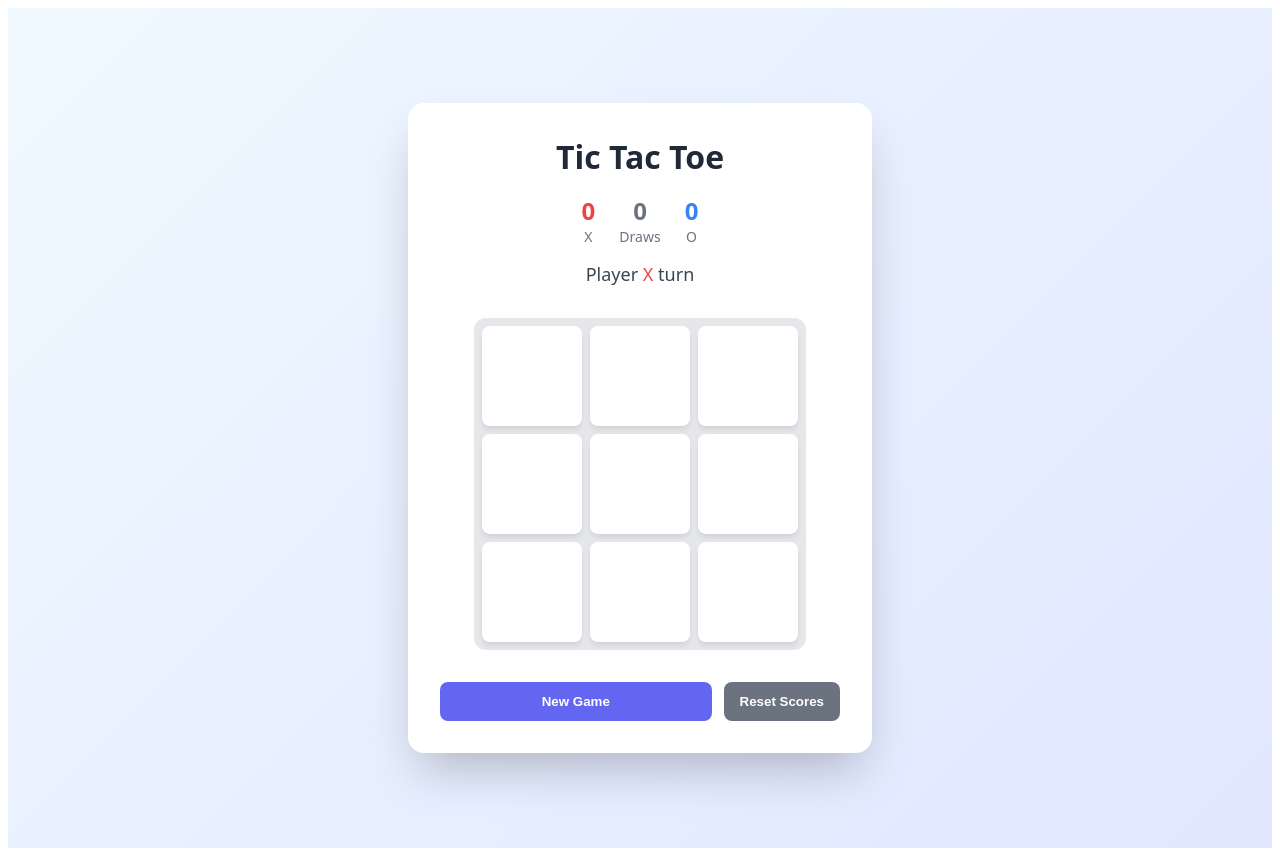
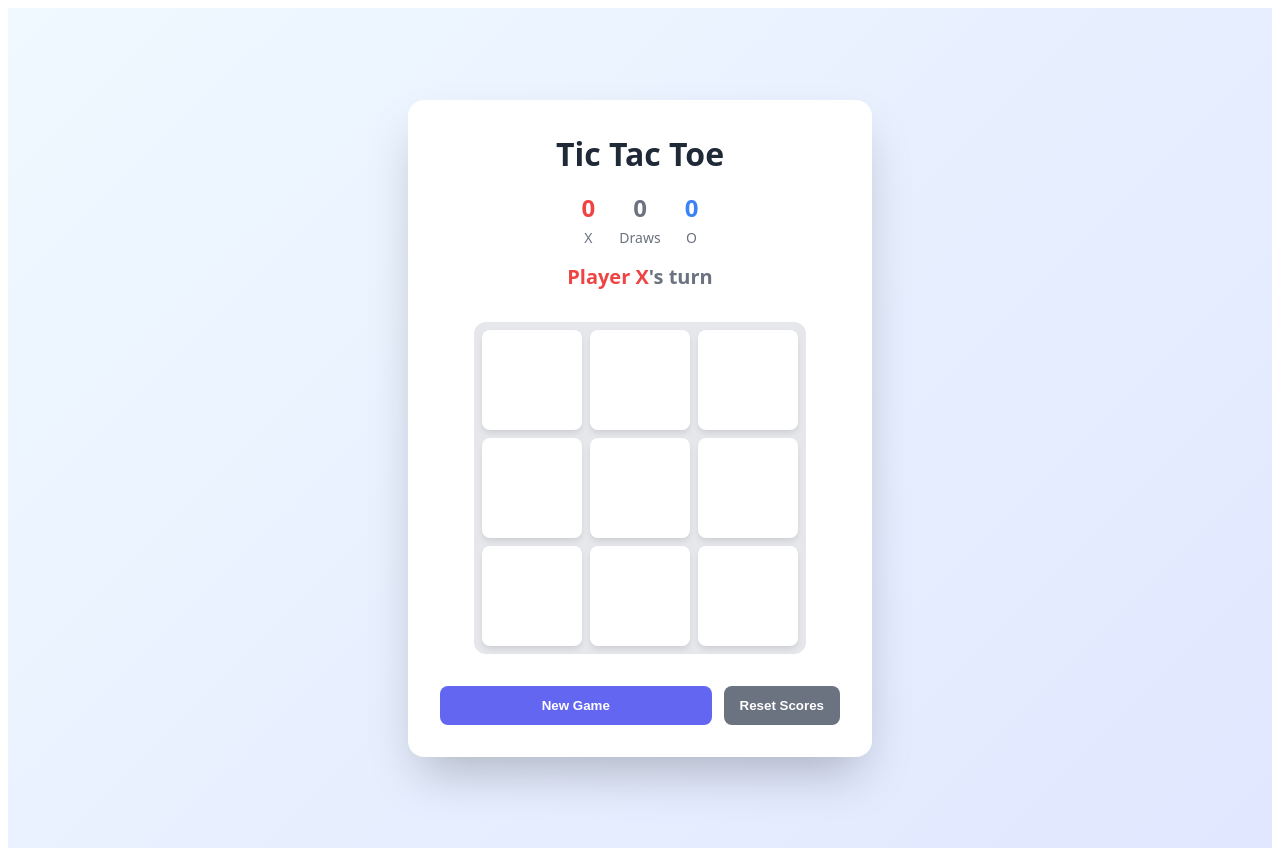
Before and after one commit to SoliraZ/tic-tac-toe, a Next.js app in the folder app/: page / in a window 1280 px wide. Built offline with nearby package versions, Linux system fonts and the light colour scheme.

Commit message:
Refactor Tic-Tac-Toe component to utilize CSS modules for styling; enhance UI structure and improve game reset functionality.

```diff
--- a/app/src/app/page.tsx
+++ b/app/src/app/page.tsx
@@ -4,6 +4,7 @@ import React, { useState } from "react";
 import { motion, AnimatePresence } from "framer-motion";
 import Confetti from "react-confetti";
 import { useWindowSize } from "react-use";
+import styles from "./tictactoe.module.css";
 
 const WIN_PATTERNS = [
   [0, 1, 2], [3, 4, 5], [6, 7, 8], // rows
@@ -56,11 +57,11 @@ export default function TicTacToe() {
   };
 
   const resetGame = () => {
+    setWinningPattern(null);
+    setWinner(null);
+    setGameStatus("playing");
     setBoard(Array(9).fill(null));
     setCurrentPlayer("X");
-    setGameStatus("playing");
-    setWinner(null);
-    setWinningPattern(null);
   };
 
   const resetScores = () => {
@@ -68,80 +69,53 @@ export default function TicTacToe() {
   };
 
   return (
-    <div style={{
-      minHeight: "100vh",
-      background: "linear-gradient(135deg, #f0f9ff 0%, #e0e7ff 100%)",
-      display: "flex",
-      alignItems: "center",
-      justifyContent: "center",
-      padding: "20px",
-      fontFamily: "system-ui, -apple-system, sans-serif"
-    }}>
+    <div className={styles.container}>
       {gameStatus === "won" && (
-        <Confetti width={width} height={height} numberOfPieces={250} recycle={false} />
+        <Confetti
+          width={width}
+          height={height}
+          numberOfPieces={250}
+          recycle={false}
+        />
       )}
-      <div style={{
-        background: "white",
-        borderRadius: "16px",
-        boxShadow: "0 25px 50px -12px rgba(0, 0, 0, 0.25)",
-        padding: "32px",
-        maxWidth: "400px",
-        width: "100%"
-      }}>
-        {/* Header */}
-        <div style={{ textAlign: "center", marginBottom: "32px" }}>
-          <h1 style={{
-            fontSize: "32px",
-            fontWeight: "bold",
-            color: "#1f2937",
-            marginBottom: "16px",
-            margin: "0 0 16px 0"
-          }}>
-            Tic Tac Toe
-          </h1>
 
-          {/* Scores */}
-          <div style={{
-            display: "flex",
-            justifyContent: "center",
-            gap: "24px",
-            marginBottom: "16px"
-          }}>
-            <div style={{ textAlign: "center" }}>
-              <div style={{ fontSize: "24px", fontWeight: "bold", color: "#ef4444" }}>
+      <div className={styles.gameCard}>
+        <div className={styles.header}>
+          <h1 className={styles.title}>Tic Tac Toe</h1>
+
+          <div className={styles.scores}>
+            <div className={styles.scoreItem}>
+              <div className={`${styles.scoreNumber} ${styles.scoreNumberX}`}>
                 {scores.X}
               </div>
-              <div style={{ fontSize: "14px", color: "#6b7280" }}>X</div>
+              <div className={styles.scoreLabel}>X</div>
             </div>
-            <div style={{ textAlign: "center" }}>
-              <div style={{ fontSize: "24px", fontWeight: "bold", color: "#6b7280" }}>
+            <div className={styles.scoreItem}>
+              <div className={`${styles.scoreNumber} ${styles.scoreNumberDraw}`}>
                 {scores.draws}
               </div>
-              <div style={{ fontSize: "14px", color: "#6b7280" }}>Draws</div>
+              <div className={styles.scoreLabel}>Draws</div>
             </div>
-            <div style={{ textAlign: "center" }}>
-              <div style={{ fontSize: "24px", fontWeight: "bold", color: "#3b82f6" }}>
+            <div className={styles.scoreItem}>
+              <div className={`${styles.scoreNumber} ${styles.scoreNumberO}`}>
                 {scores.O}
               </div>
-              <div style={{ fontSize: "14px", color: "#6b7280" }}>O</div>
+              <div className={styles.scoreLabel}>O</div>
             </div>
           </div>
 
-          {/* Game Status */}
           <AnimatePresence mode="wait">
             {gameStatus === "playing" && (
               <motion.div
                 key="playing"
-                initial={{ opacity: 0, y: 10 }}
+                initial={{ opacity: 0, y: -20 }}
                 animate={{ opacity: 1, y: 0 }}
-                exit={{ opacity: 0, y: -10 }}
-                style={{ fontSize: "18px", color: "#374751" }}
+                exit={{ opacity: 0, y: 20 }}
+                className={styles.status}
               >
-                Player{" "}
-                <span style={{ color: currentPlayer === "X" ? "#ef4444" : "#3b82f6" }}>
-                  {currentPlayer}
-                </span>{" "}
-                turn
+                <span className={currentPlayer === "X" ? styles.playerX : styles.playerO}>
+                  Player {currentPlayer}
+                </span>'s turn
               </motion.div>
             )}
 
@@ -151,13 +125,18 @@ export default function TicTacToe() {
                 initial={{ opacity: 0, scale: 0.8 }}
                 animate={{ opacity: 1, scale: 1 }}
                 exit={{ opacity: 0, scale: 0.8 }}
-                style={{ fontSize: "20px", fontWeight: "bold" }}
+                className={`${styles.status} ${styles.statusWon}`}
               >
-                🎉{" "}
-                <span style={{ color: winner === "X" ? "#ef4444" : "#3b82f6" }}>
+                <motion.span
+                  animate={{ rotate: [0, 10, -10, 0] }}
+                  transition={{ duration: 0.5, repeat: 3 }}
+                  className={styles.emoji}
+                >
+                  🎉
+                </motion.span>
+                <span className={winner === "X" ? styles.playerX : styles.playerO}>
                   Player {winner}
-                </span>{" "}
-                wins!
+                </span> wins!
               </motion.div>
             )}
 
@@ -167,53 +146,42 @@ export default function TicTacToe() {
                 initial={{ opacity: 0, scale: 0.8 }}
                 animate={{ opacity: 1, scale: 1 }}
                 exit={{ opacity: 0, scale: 0.8 }}
-                style={{ fontSize: "20px", fontWeight: "bold", color: "#6b7280" }}
+                className={`${styles.status} ${styles.statusDraw}`}
               >
-                🤝 It's a draw!
+                <span className={styles.emoji}>🤝</span>
+                It's a draw!
               </motion.div>
             )}
           </AnimatePresence>
         </div>
 
-        {/* Game Board */}
-        <div style={{ position: "relative", marginBottom: "32px" }}>
-          <div style={{
-            display: "grid",
-            gridTemplateColumns: "repeat(3, 1fr)",
-            gap: "8px",
-            backgroundColor: "#e5e7eb",
-            padding: "8px",
-            borderRadius: "12px",
-            margin: "0 auto",
-            width: "fit-content"
-          }}>
+        <div className={styles.board}>
+          <div className={styles.boardGrid}>
             {board.map((cell, index) => (
               <motion.button
                 key={index}
                 onClick={() => handleCellClick(index)}
-                style={{
-                  width: "100px",
-                  height: "100px",
-                  backgroundColor: winningPattern?.includes(index) ? "#fef2f2" : "white",
-                  borderRadius: "8px",
-                  boxShadow: "0 4px 6px -1px rgba(0, 0, 0, 0.1)",
-                  display: "flex",
-                  alignItems: "center",
-                  justifyContent: "center",
-                  fontSize: "36px",
-                  fontWeight: "bold",
-                  border: "none",
-                  cursor: !cell && gameStatus === "playing" ? "pointer" : "default",
-                  transition: "all 0.2s"
-                }}
+                className={`
+                  ${styles.cell}
+                  ${winningPattern?.includes(index) && gameStatus === "won" ? styles.cellWinning : ''}
+                  ${!cell && gameStatus === "playing" ? styles.cellPlaying : ''}
+                `}
+                disabled={!!cell || gameStatus !== "playing"}
                 whileHover={!cell && gameStatus === "playing" ? { scale: 1.02 } : {}}
                 whileTap={!cell && gameStatus === "playing" ? { scale: 0.98 } : {}}
-                animate={winningPattern?.includes(index) ? { scale: [1, 1.02, 1], boxShadow: [
-                  "0 4px 6px -1px rgba(0,0,0,0.1)",
-                  "0 0px 24px 2px #fca5a5",
-                  "0 4px 6px -1px rgba(0,0,0,0.1)"
-                ] } : {}}
-                transition={winningPattern?.includes(index) ? { repeat: Infinity, duration: 0.8, ease: "easeInOut" } : {}}
+                animate={winningPattern?.includes(index) ? {
+                  scale: [1, 1.02, 1],
+                  boxShadow: [
+                    "0 4px 6px -1px rgba(0,0,0,0.1)",
+                    "0 0px 24px 2px #fca5a5",
+                    "0 4px 6px -1px rgba(0,0,0,0.1)"
+                  ]
+                } : {}}
+                transition={winningPattern?.includes(index) ? {
+                  repeat: Infinity,
+                  duration: 0.8,
+                  ease: "easeInOut"
+                } : {}}
               >
                 <AnimatePresence>
                   {cell && (
@@ -226,7 +194,7 @@ export default function TicTacToe() {
                         stiffness: 200,
                         damping: 15
                       }}
-                      style={{ color: cell === "X" ? "#ef4444" : "#3b82f6" }}
+                      className={`${styles.cellContent} ${cell === "X" ? styles.playerX : styles.playerO}`}
                     >
                       {cell}
                     </motion.span>
@@ -237,22 +205,11 @@ export default function TicTacToe() {
           </div>
         </div>
 
-        {/* Buttons */}
-        <div style={{ display: "flex", gap: "12px" }}>
+        <div className={styles.buttons}>
           <motion.button
             onClick={resetGame}
-            style={{
-              flex: 1,
-              backgroundColor: "#6366f1",
-              color: "white",
-              padding: "12px 16px",
-              borderRadius: "8px",
-              fontWeight: "600",
-              border: "none",
-              cursor: "pointer",
-              transition: "background-color 0.2s"
-            }}
-            whileHover={{ scale: 1.02, backgroundColor: "#5856eb" }}
+            className={`${styles.button} ${styles.buttonPrimary}`}
+            whileHover={{ scale: 1.02 }}
             whileTap={{ scale: 0.98 }}
           >
             New Game
@@ -260,17 +217,8 @@ export default function TicTacToe() {
 
           <motion.button
             onClick={resetScores}
-            style={{
-              backgroundColor: "#6b7280",
-              color: "white",
-              padding: "12px 16px",
-              borderRadius: "8px",
-              fontWeight: "600",
-              border: "none",
-              cursor: "pointer",
-              transition: "background-color 0.2s"
-            }}
-            whileHover={{ scale: 1.02, backgroundColor: "#565961" }}
+            className={`${styles.button} ${styles.buttonSecondary}`}
+            whileHover={{ scale: 1.02 }}
             whileTap={{ scale: 0.98 }}
           >
             Reset Scores
--- /dev/null
+++ b/app/src/app/tictactoe.module.css
@@ -0,0 +1,175 @@
+.container {
+    min-height: 100vh;
+    background: linear-gradient(135deg, #f0f9ff 0%, #e0e7ff 100%);
+    display: flex;
+    align-items: center;
+    justify-content: center;
+    padding: 20px;
+    font-family: system-ui, -apple-system, sans-serif;
+}
+
+.gameCard {
+    background: white;
+    border-radius: 16px;
+    box-shadow: 0 25px 50px -12px rgba(0, 0, 0, 0.25);
+    padding: 32px;
+    max-width: 400px;
+    width: 100%;
+}
+
+.header {
+    text-align: center;
+    margin-bottom: 32px;
+}
+
+.title {
+    font-size: 32px;
+    font-weight: bold;
+    color: #1f2937;
+    margin: 0 0 16px 0;
+}
+
+.scores {
+    display: flex;
+    justify-content: center;
+    gap: 24px;
+    margin-bottom: 16px;
+}
+
+.scoreItem {
+    text-align: center;
+}
+
+.scoreNumber {
+    font-size: 24px;
+    font-weight: bold;
+}
+
+.scoreNumberX {
+    color: #ef4444;
+}
+
+.scoreNumberO {
+    color: #3b82f6;
+}
+
+.scoreNumberDraw {
+    color: #6b7280;
+}
+
+.scoreLabel {
+    font-size: 14px;
+    color: #6b7280;
+    margin-top: 4px;
+}
+
+.status {
+    font-size: 20px;
+    font-weight: bold;
+    color: #6b7280;
+}
+
+.statusWon {
+    color: #ef4444;
+}
+
+.statusDraw {
+    color: #6b7280;
+}
+
+.board {
+    position: relative;
+    margin-bottom: 32px;
+}
+
+.boardGrid {
+    display: grid;
+    grid-template-columns: repeat(3, 1fr);
+    gap: 8px;
+    background-color: #e5e7eb;
+    padding: 8px;
+    border-radius: 12px;
+    margin: 0 auto;
+    width: fit-content;
+}
+
+.cell {
+    width: 100px;
+    height: 100px;
+    background-color: white;
+    border-radius: 8px;
+    box-shadow: 0 4px 6px -1px rgba(0, 0, 0, 0.1);
+    display: flex;
+    align-items: center;
+    justify-content: center;
+    font-size: 36px;
+    font-weight: bold;
+    border: none;
+    cursor: pointer;
+    transition: all 0.2s;
+}
+
+.cell:disabled {
+    cursor: default;
+}
+
+.cellWinning {
+    background-color: #fef2f2;
+}
+
+.cellPlaying:hover {
+    transform: scale(1.02);
+}
+
+.cellPlaying:active {
+    transform: scale(0.98);
+}
+
+.cellContent {
+    display: block;
+}
+
+.playerX {
+    color: #ef4444;
+}
+
+.playerO {
+    color: #3b82f6;
+}
+
+.buttons {
+    display: flex;
+    gap: 12px;
+}
+
+.button {
+    padding: 12px 16px;
+    border-radius: 8px;
+    font-weight: 600;
+    border: none;
+    cursor: pointer;
+    transition: background-color 0.2s;
+}
+
+.buttonPrimary {
+    flex: 1;
+    background-color: #6366f1;
+    color: white;
+}
+
+.buttonPrimary:hover {
+    background-color: #5856eb;
+}
+
+.buttonSecondary {
+    background-color: #6b7280;
+    color: white;
+}
+
+.buttonSecondary:hover {
+    background-color: #565961;
+}
+
+.emoji {
+    margin-right: 8px;
+}
```
